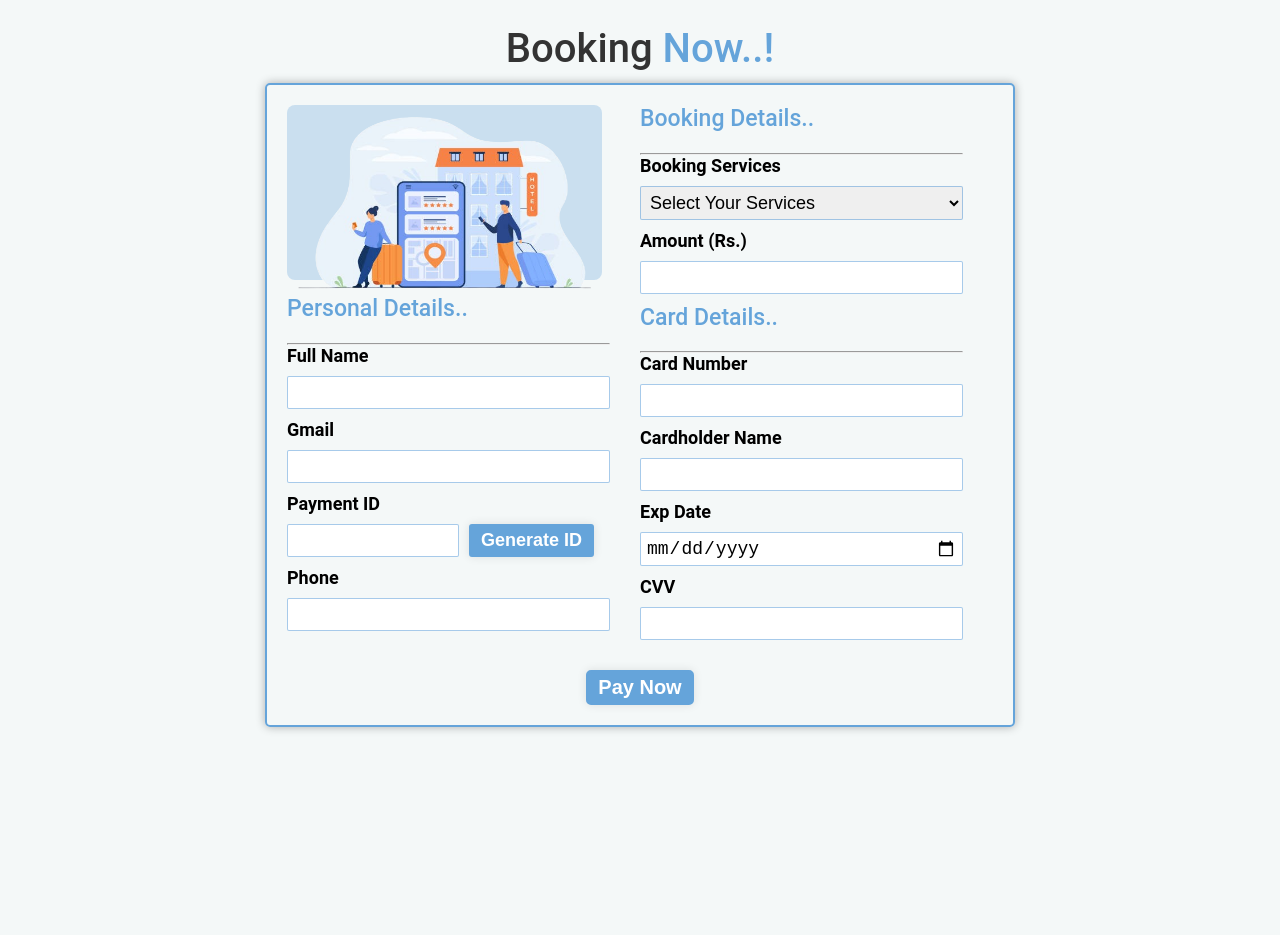
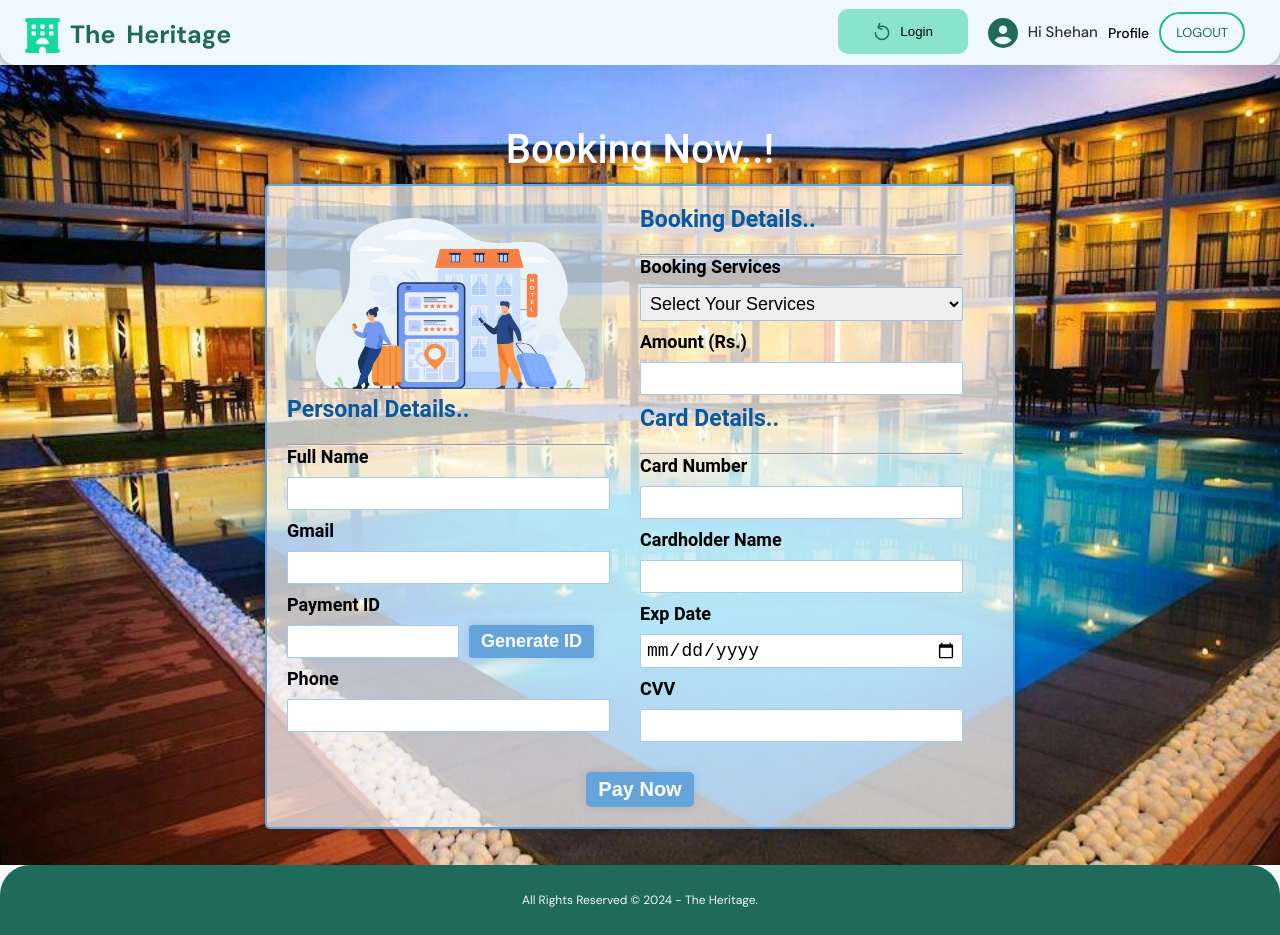
Before and after one commit to cynos28/Hotel-Reservation-system, a React (Create React App) app in the folder client/: page /add-payment in a window 1280 px wide. Before the commit the page ends 800 px from the top, so only its background shows below. Built offline with nearby package versions, Linux system fonts and the light colour scheme.

Commit message:
Add some changes for add payment functionality

```diff
--- a/client/src/pages/Payments/AddPayment/index.js
+++ b/client/src/pages/Payments/AddPayment/index.js
@@ -5,7 +5,8 @@ import axios from "axios";
 import bookimg from "./img/bkbokinfrom.png";
 import { useParams } from "react-router-dom";
 import { BACKEND_URL } from "../../../constants";
-
+import Header from "../../../components/header/header";
+import Footer from "../../../components/footer/Footer";
 
 function AddPayment() {
   const navigate = useNavigate();
@@ -56,6 +57,8 @@ function AddPayment() {
 
   return (
     <div>
+      <Header/>
+      <div className="payment_container">
       <div className="pay_now_box">
        <h1 className="main_book_topic">Booking <span className="sub_book_topic">Now..!</span></h1>
         <form className="payment_form_pay" onSubmit={handleSubmit}>
@@ -204,6 +207,8 @@ function AddPayment() {
           </button>
         </form>
       </div>
+      </div>
+      <Footer/>
     </div>
   );
 }
--- a/client/src/pages/Payments/AddPayment/styles.css
+++ b/client/src/pages/Payments/AddPayment/styles.css
@@ -1,3 +1,16 @@
+.payment_container{
+  display: flex;
+  justify-content: center;
+  align-items: center;
+  min-height: 100vh;
+  background-color: #f3f4f6;
+  background-image: url('./img/bgImage.jpg');
+  background-size:cover; /* Zoom out the image to fit within the container */
+  background-repeat:no-repeat ; /* Ensure the image doesn't repeat */
+  background-position: center; /* Center the background image */
+
+}
+
 ::-webkit-scrollbar {
   width: 10px; /* Width of the scrollbar */
 }
@@ -28,16 +41,19 @@ input[type="number"] {
 .main_book_topic{
     text-align: center;
     font-size: 40px;
+    color: #fdfdfd;
 }
 .sub_book_topic{
-    color: #65a4da;
+    color: #fdfdfd;
 }
 .pay_now_box {
+
   width: 100%;
   font-family: "Roboto", sans-serif;
   margin-top: 25px;
 }
 .payment_form_pay {
+  background-color: rgba(255, 255, 255, 0.7);
   width: 750px;
   font-family: "Roboto", sans-serif;
   border: 2px solid #65a4da;
@@ -80,8 +96,9 @@ input[type="number"] {
 }
 .card_topic {
   font-size: 23px;
+  font-weight:bold ;
   margin: 0 0 20px 0;
-  color: #65a4da;
+  color: #0659a1;
 }
 .genarate_id_btn {
   background-color: #65a4da;
```
Also changed, not shown: client/src/pages/Payments/AddPayment/img/bgImage.jpg (added).
